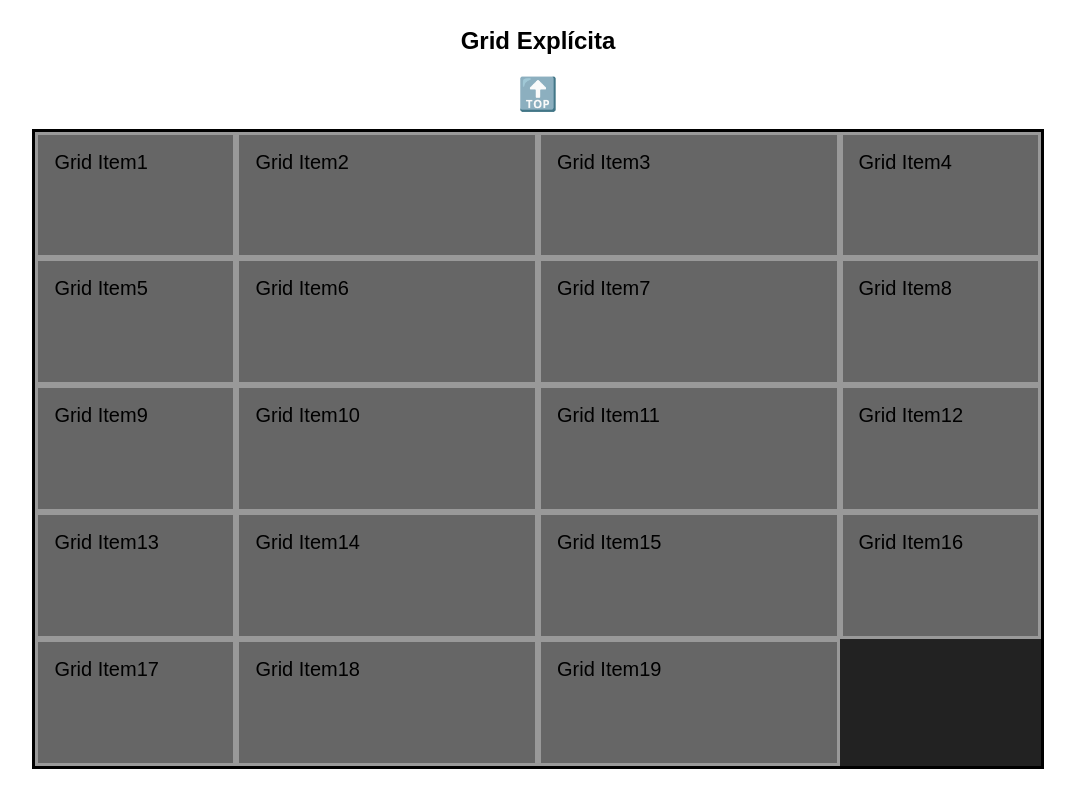
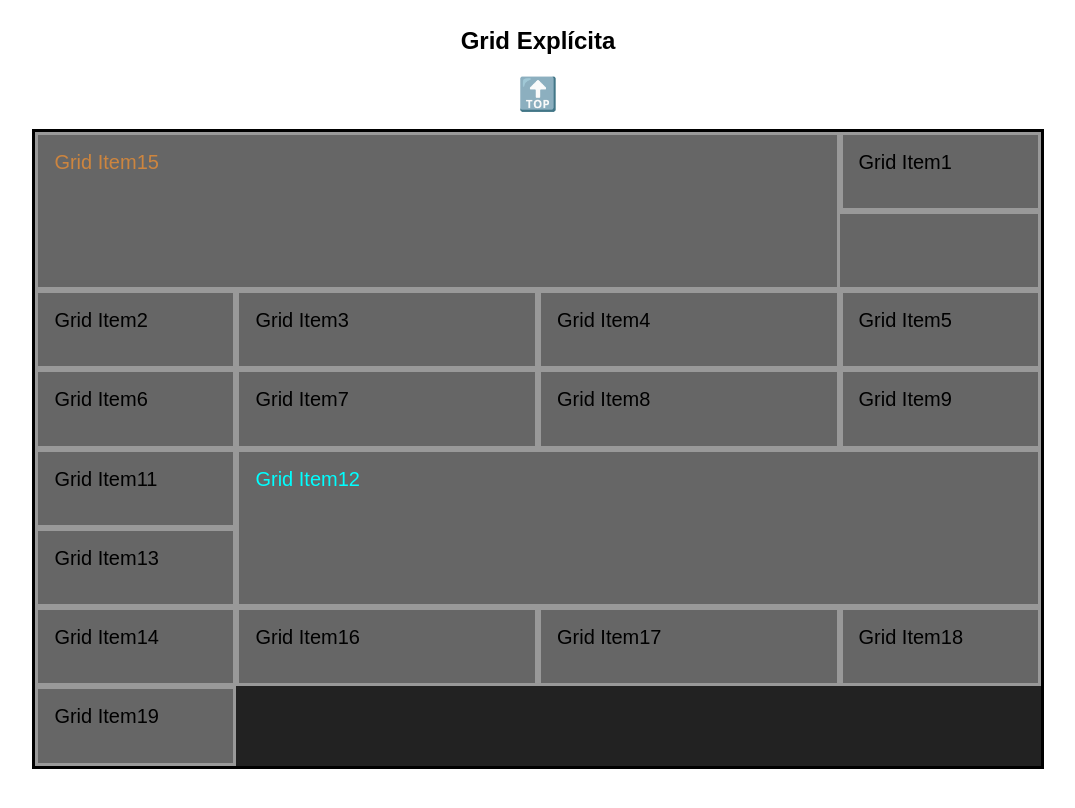
Before and after one commit to saulscs/curso-grid-css, a plain HTML site: page index.html in a window 1280 px wide. Shown: the part 2380-3188 px from the top of the page, without its empty margins (102-1177 px from the left). Drawn offline with Linux system fonts and the light colour scheme.

Commit message:
Add position with grid lines

```diff
--- a/grid.css
+++ b/grid.css
@@ -59,6 +59,8 @@
       border: medium solid #999;
     }
 
+    /*GRID*/
+
     .grid-explicit{
         display: grid;
         /*grid 3x3*/
@@ -73,3 +75,31 @@
         grid-gap: 0; /*El primero es para row y la segunda columnas*/
 
     }
+
+    .grid-explicit .item:nth-child(10){
+        /*Desimos que vaya de la linea x a la linea y tanto para las columas como filas*/
+        color: red;
+        grid-row-start: 2;
+        grid-row-end: 3;
+        grid-column-start: 2;
+        grid-column-end: 3;
+
+        /*Atajo*/
+        grid-row: 2/3;
+        grid-column: 3/5;
+
+        /*Otra forma de ponerlo grid row - grid column*/
+        grid-area: 2/3  3/5;
+    }
+
+    .grid-explicit .item:nth-child(12){
+        color: cyan;
+        grid-row:  span 2;
+        grid-column: span 3;
+    }
+
+    .grid-explicit .item:nth-child(15){
+        color: peru;
+        grid-row: 1/ span 2;
+        grid-column: 1/ span 3;
+    }
```
Also changed, not shown: index.html (+3 -1 lines).
